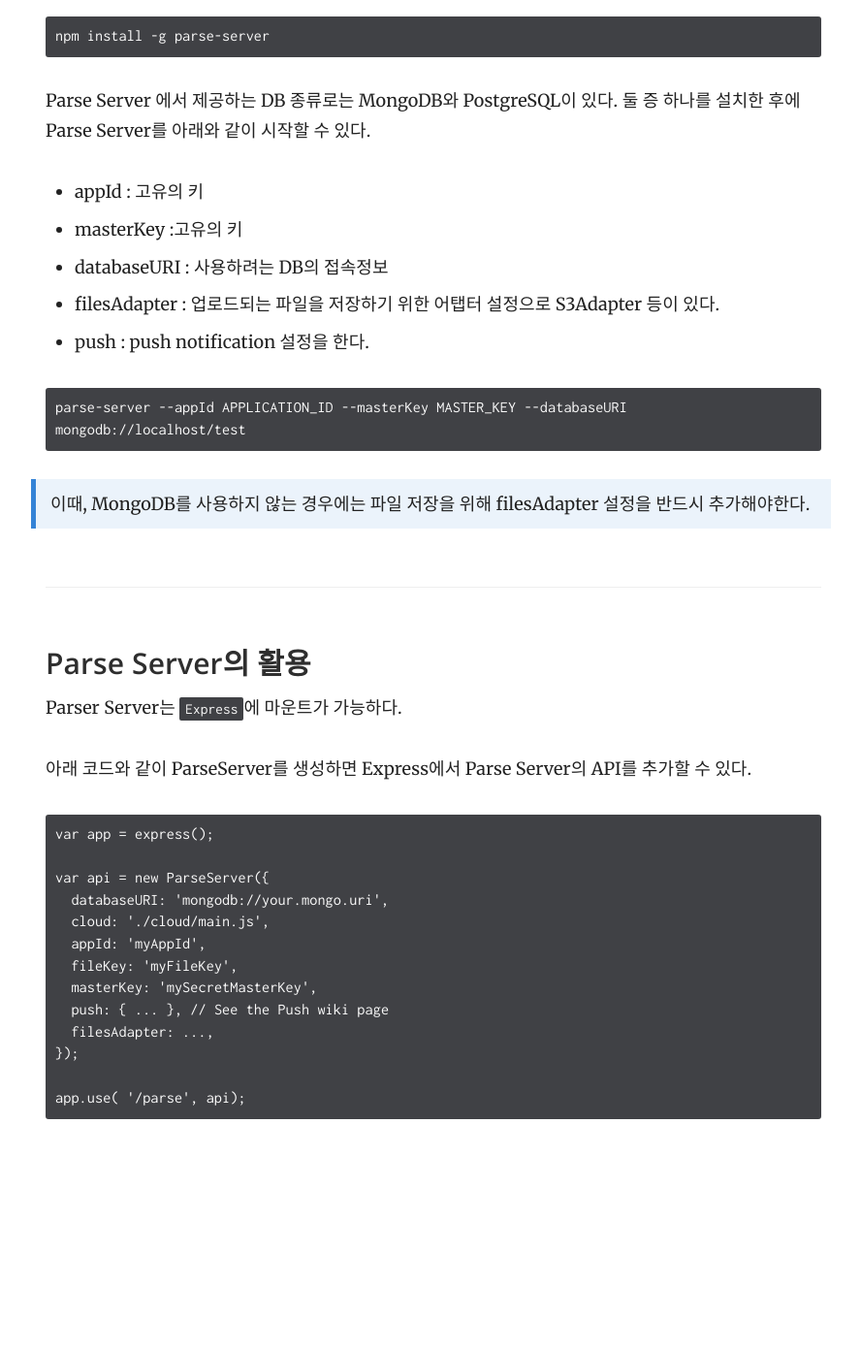
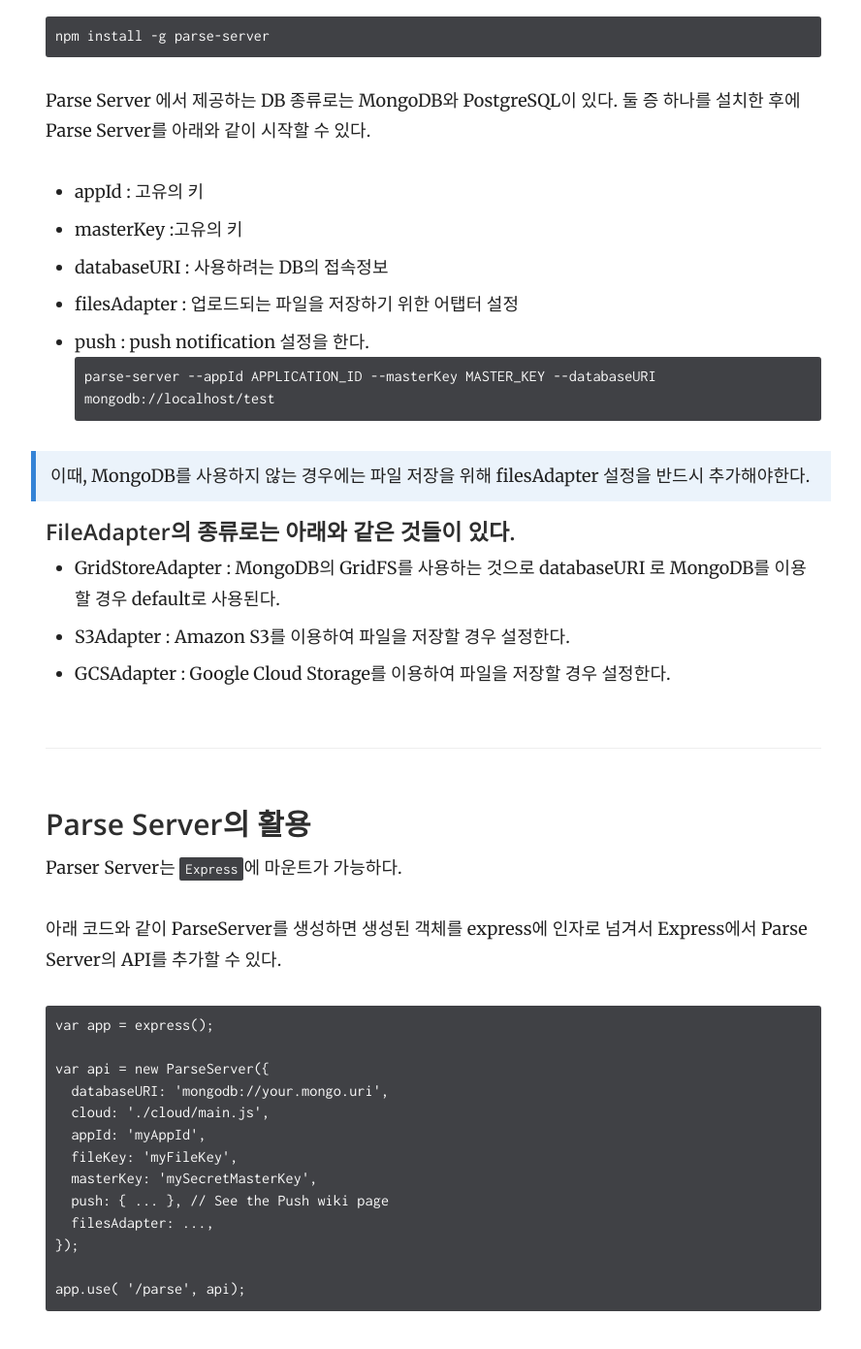
Before and after one commit to S5Platform/s5Platform.github.io, a Jekyll site: the page built from _docs/2.parse/parse_server.md, in a window 1280 px wide and 1400 px high, scrolled down 1375 px. Shown: the top 1391 px of the window at 97% size, without its empty margins (343-1231 px from the left). Built offline with Jekyll 4.4.1, drawn with Linux system fonts in a browser that asks for light colours; before the commit the page ends 2578 px from its top, so only the background shows below that.

Commit message:
Update doc

````diff
--- a/_docs/2.parse/parse_server.md
+++ b/_docs/2.parse/parse_server.md
@@ -34,20 +34,26 @@
 - appId : 고유의 키
 - masterKey :고유의 키
 - databaseURI : 사용하려는 DB의 접속정보
-- filesAdapter : 업로드되는 파일을 저장하기 위한 어탭터 설정으로 S3Adapter 등이 있다.
+- filesAdapter : 업로드되는 파일을 저장하기 위한 어탭터 설정
 - push : push notification 설정을 한다.
-
 ```
 parse-server --appId APPLICATION_ID --masterKey MASTER_KEY --databaseURI mongodb://localhost/test
 ```
 
 > 이때, MongoDB를 사용하지 않는 경우에는 파일 저장을 위해 filesAdapter 설정을 반드시 추가해야한다.
 
+#### FileAdapter의 종류로는 아래와 같은 것들이 있다.
+
+- GridStoreAdapter : MongoDB의 GridFS를 사용하는 것으로 databaseURI 로 MongoDB를 이용할 경우 default로 사용된다.
+- S3Adapter : Amazon S3를 이용하여 파일을 저장할 경우 설정한다.
+- GCSAdapter : Google Cloud Storage를 이용하여 파일을 저장할 경우 설정한다.
+
+
 ### Parse Server의 활용
 
 Parser Server는 `Express`에 마운트가 가능하다.
 
-아래 코드와 같이 ParseServer를 생성하면 Express에서 Parse Server의 API를 추가할 수 있다.
+아래 코드와 같이 ParseServer를 생성하면 생성된 객체를 express에 인자로 넘겨서 Express에서 Parse Server의 API를 추가할 수 있다.
 
 ```
 var app = express();
````
